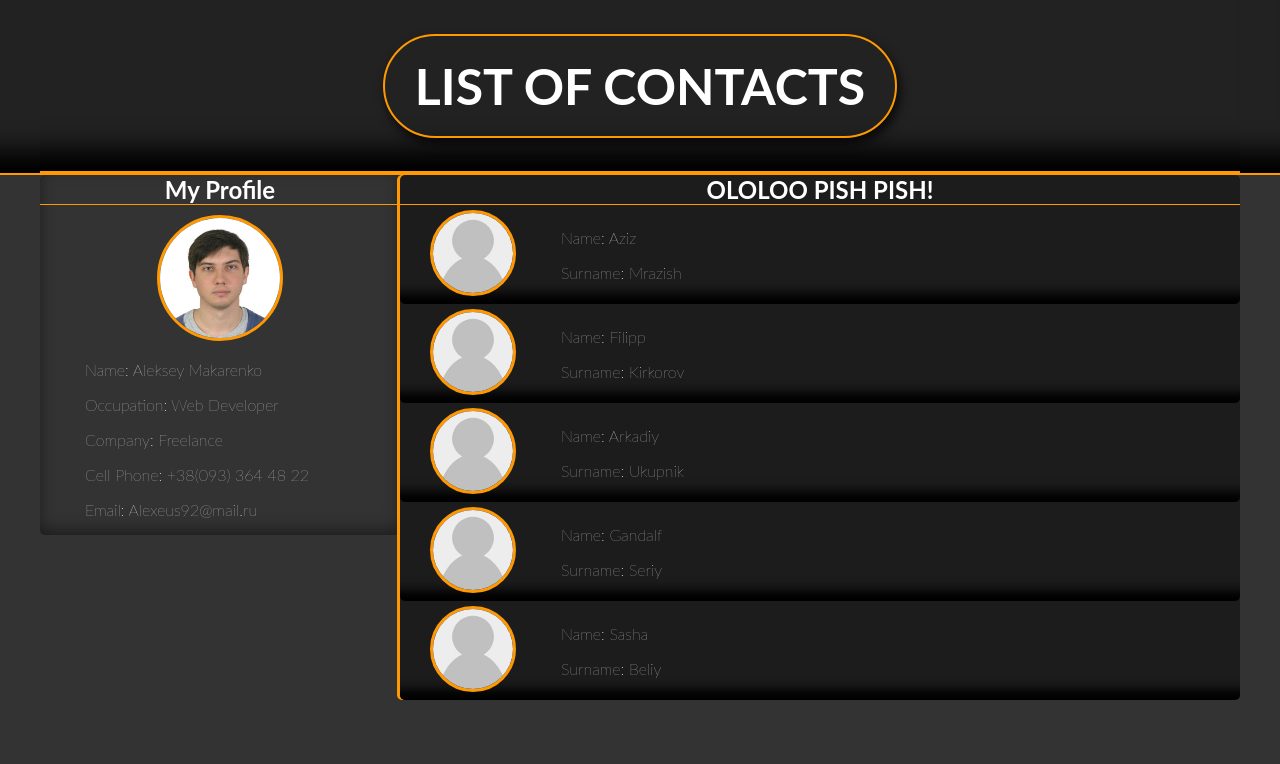
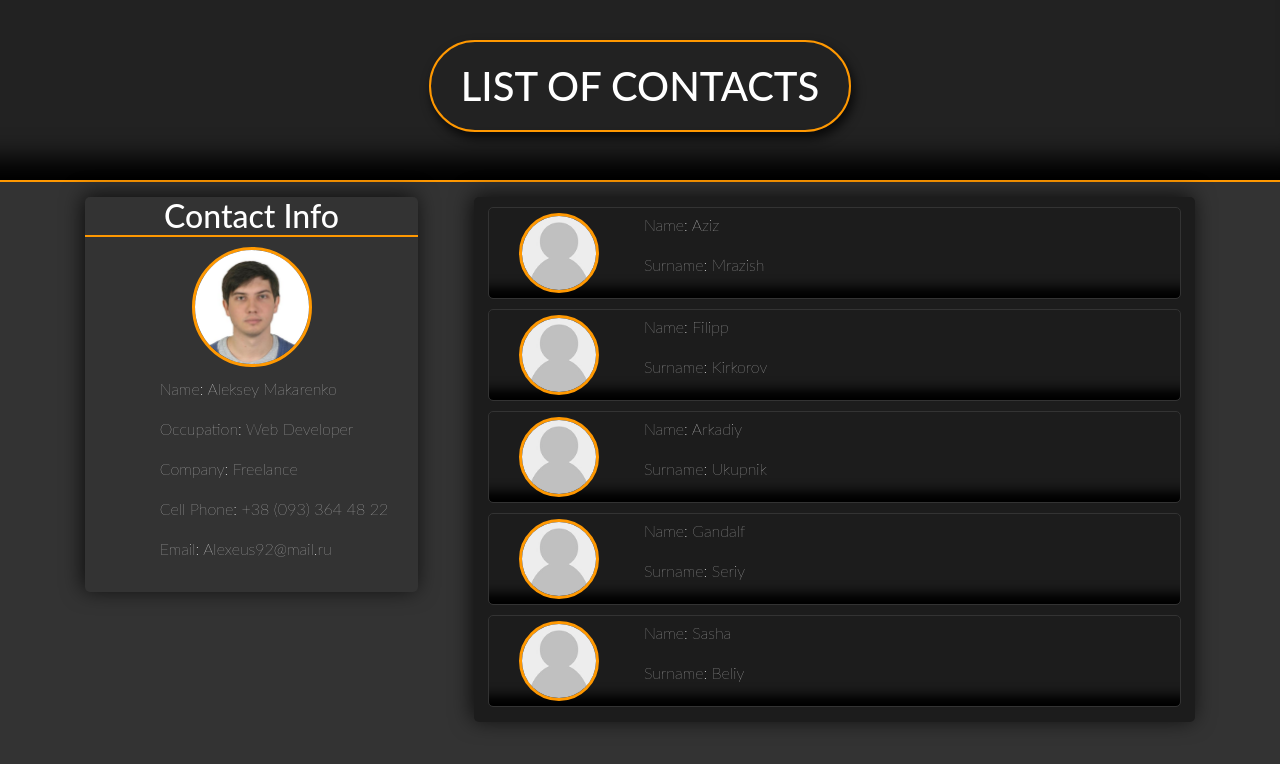
Before and after one commit to AlexxMaker/List_Of_Contacts, a React (Create React App) app: page / in a window 1280 px wide. Shown: the top 764 px of the page. Built offline with nearby package versions, Linux system fonts and the light colour scheme; a web font is replaced by a local one.

Commit message:
Restyled right-side, left side classes changed

```diff
--- a/public/index.html
+++ b/public/index.html
@@ -11,6 +11,7 @@
     <link rel="manifest" href="%PUBLIC_URL%/manifest.json">
     <link rel="shortcut icon" href="%PUBLIC_URL%/favicon.ico">
     <link href="https://fonts.googleapis.com/css?family=Shrikhand" rel="stylesheet">
+    <link rel="stylesheet" href="https://stackpath.bootstrapcdn.com/bootstrap/4.1.1/css/bootstrap.min.css" integrity="sha384-WskhaSGFgHYWDcbwN70/dfYBj47jz9qbsMId/iRN3ewGhXQFZCSftd1LZCfmhktB" crossorigin="anonymous">
     <!--
       Notice the use of %PUBLIC_URL% in the tags above.
       It will be replaced with the URL of the `public` folder during the build.
--- a/src/App.css
+++ b/src/App.css
@@ -1,10 +1,14 @@
 .App {
-  width: 100%;
   font-family: Lato, sans-serif;
 }
 
-.container {
-  max-width: 1200px;
-  min-width: 946px;
-  margin: 0 auto;
+.header-wrapper {
+  text-align: center;
+  background-color: #222222;
+  -webkit-box-shadow: inset -13px -61px 26px -39px rgba(0,0,0,1);
+  -moz-box-shadow: inset -13px -61px 26px -39px rgba(0,0,0,1);
+  box-shadow: inset -13px -61px 26px -39px rgba(0,0,0,1);
+  border-bottom: 2px solid #ff9801;
+  padding-top: 20px;
+  padding-bottom: 20px;
 }
--- a/src/App.js
+++ b/src/App.js
@@ -8,16 +8,15 @@ class App extends Component {
   render() {
     return (
       <div className="App">
-      <div className="app_header">
-        <div className='container'>
-          <AppHeader />
+        <div className='header-wrapper'>
+          <div className="container">
+            <AppHeader />
+          </div>
         </div>
-      </div>
-        <div className="AppBody container">
+        <div className="container">
           <LeftSide />
           <RightSide />
         </div>
-
       </div>
     );
   }
--- a/src/AppBody/LeftSide/LeftSide.css
+++ b/src/AppBody/LeftSide/LeftSide.css
@@ -3,12 +3,13 @@
     background-color: #333333;
     text-align: center;
     color: white;
-    -webkit-box-shadow: inset 0px -6px 17px -2px rgba(0,0,0,0.48);
-    -moz-box-shadow: inset 0px -6px 17px -2px rgba(0,0,0,0.48);
-    box-shadow: inset 0px -6px 17px -2px rgba(0,0,0,0.48);
-    margin: 0 auto;
+    -webkit-box-shadow: -2px -2px 21px 0px rgba(0,0,0,0.75);
+    -moz-box-shadow: -2px -2px 21px 0px rgba(0,0,0,0.75);
+    box-shadow: -2px -2px 21px 0px rgba(0,0,0,0.75);
     float: left;
     border-radius: 5px;
+    margin-top: 15px;
+    padding-bottom: 15px;
   }
 
   h2 {
@@ -17,8 +18,8 @@
     padding: 0;
   }
 
-  .user_info {
-    font-family: serif, bold;
+  .contact_info {
+    font-family: Lato,sans-serif;
     text-align: left;
   }
 
@@ -26,6 +27,7 @@
     height: 120px;
     border-radius: 50%;
     margin-top: 10px;
+    margin-bottom: 10px;
     border: 3px solid #ff9801;
   }
 
@@ -35,6 +37,6 @@
     font-weight: 100;
   }
 
-  .profile_h2 {
-    border-bottom: 1px solid #ff9801;
+  .contact_info_header {
+    border-bottom: 2px solid #ff9801;
   }
--- a/src/AppBody/LeftSide/LeftSide.js
+++ b/src/AppBody/LeftSide/LeftSide.js
@@ -6,21 +6,19 @@ import user_face from './images/user_photo.jpg'
 const leftSide = (props) => {
     return (
         <div className="left_side">
-            <div className="profile_h2">
-                <h2>My Profile</h2>
-            </div>
 
-            <div>
-                <img className='user_face' src={user_face} alt='Your face'/>
-            </div>
+            <h2 className='contact_info_header'>Contact Info</h2>
 
-            <div className="user_info">
+            <img className='user_face' src={user_face} alt='Your face'/>
+
+            <div className="contact_info">
                 <p>Name: Aleksey Makarenko</p>
                 <p>Occupation: Web Developer</p>
                 <p>Company: Freelance</p>
-                <p>Cell Phone: +38(093) 364 48 22</p>
+                <p>Cell Phone: +38 (093) 364 48 22</p>
                 <p>Email: Alexeus92@mail.ru</p>
             </div>
+
         </div>
     );
 }
--- a/src/AppBody/RightSide/RightSide.css
+++ b/src/AppBody/RightSide/RightSide.css
@@ -1,13 +1,13 @@
 .right_side {
-    width: 70%;
+    width: 65%;
     background-color: #1c1c1c;
     float: right;
     color: white;
-    box-shadow: -3px 0px 0px 0px #ff9801;
+    -webkit-box-shadow: -2px -2px 21px 0px rgba(0,0,0,0.75);
+    -moz-box-shadow: -2px -2px 21px 0px rgba(0,0,0,0.75);
+    box-shadow: -2px -2px 21px 0px rgba(0,0,0,0.75);
     border-radius: 5px;
+    margin-left: 30px;
+    margin-top: 15px;
+    padding-bottom: 15px;
   }
-
-  .navigation {
-    text-align: center;
-    border-bottom: 1px solid #ff9801;
-  }
--- a/src/AppBody/RightSide/RightSide.js
+++ b/src/AppBody/RightSide/RightSide.js
@@ -5,9 +5,6 @@ import ContactCard from '../../ContactCard/ContactCard.js'
 const rightSide = (props) => {
     return (
         <div className="right_side">
-            <div className='navigation'>
-                <h2>OLOLOO PISH PISH!</h2>
-            </div>
 
         <ContactCard name='Aziz' surname='Mrazish'/>
         <ContactCard name='Filipp' surname='Kirkorov'/>
--- a/src/AppHeader/AppHeader.css
+++ b/src/AppHeader/AppHeader.css
@@ -1,13 +1,11 @@
 .app_header {
     text-align: center;
-    background-color: #222222;
     font-family: Lato,sans-serif;
     color: white;
     font-size: 25px;
-    -webkit-box-shadow: inset -13px -61px 26px -39px rgba(0,0,0,1);
-    -moz-box-shadow: inset -13px -61px 26px -39px rgba(0,0,0,1);
-    box-shadow: inset -13px -61px 26px -39px rgba(0,0,0,1);
-    border-bottom: 2px solid #ff9801;
+    padding-top: 20px;
+    padding-bottom: 20px;
+    margin: 0;
   }
 
   h1 {
--- a/src/ContactCard/ContactCard.css
+++ b/src/ContactCard/ContactCard.css
@@ -1,13 +1,16 @@
 .contact_card {
-    width: 100%;
-
+    width: 96%;
     padding-top: 5px;
     padding-bottom: 5px;
+    margin-left: 2%;
+    margin-right: 2%;
+    margin-top: 10px;
     -webkit-box-shadow: inset 41px -79px 11px -68px rgba(0,0,0,1);
     -moz-box-shadow: inset 41px -79px 11px -68px rgba(0,0,0,1);
     box-shadow: inset 41px -79px 11px -68px rgba(0,0,0,1);
-    font-family: Lato,sans-serif;
+    font-family: Lato, sans-serif;
     border-radius: 5px;
+    border: 0.1px solid #333333;
 }
 
 .contact_card:hover {
--- a/src/index.css
+++ b/src/index.css
@@ -7,3 +7,7 @@ body {
 html {
   background-color: #333333;
 }
+
+.container {
+  min-width: 772px;
+}
```
